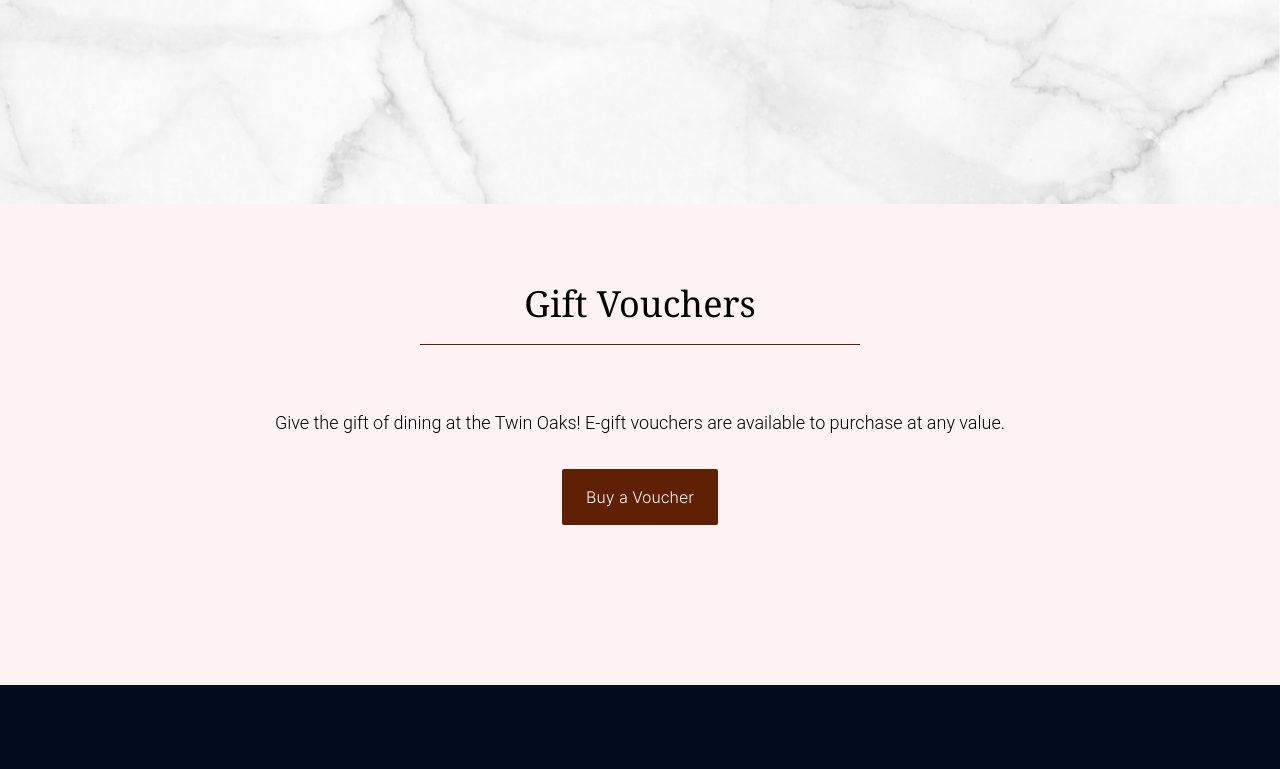
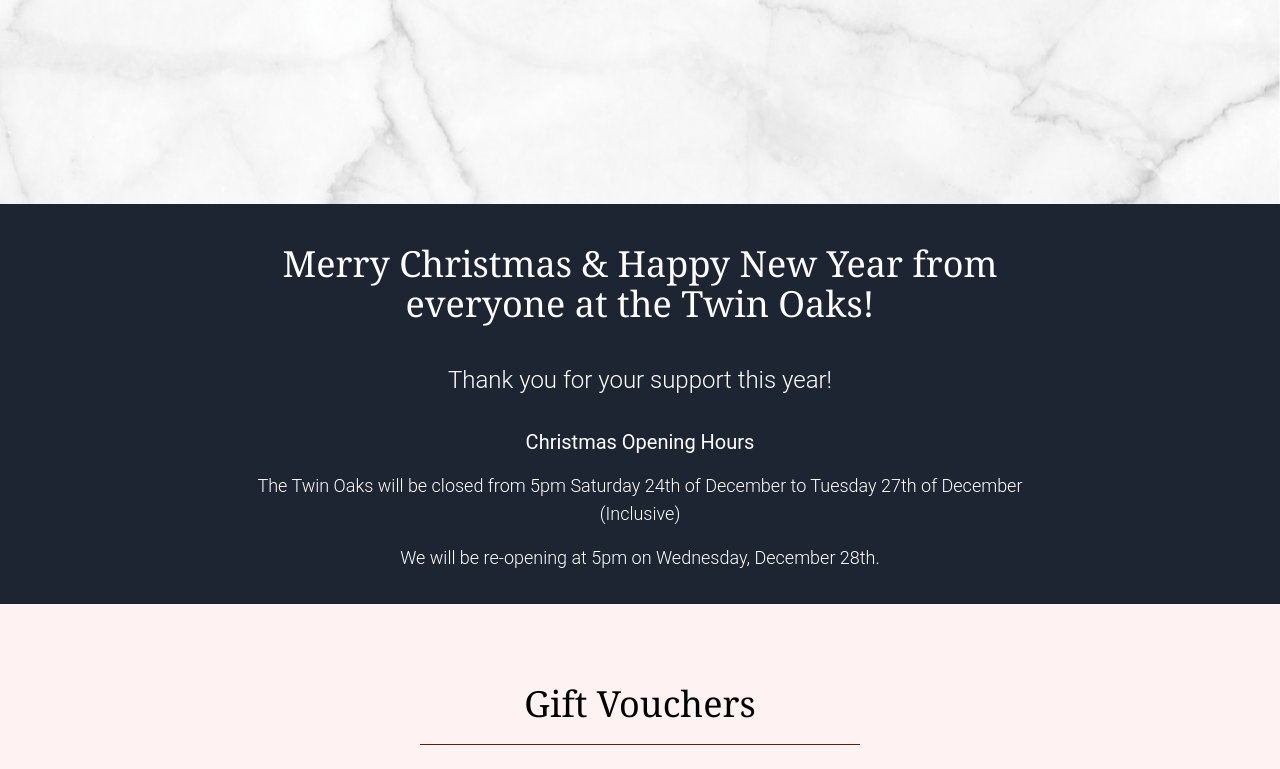
Before and after one commit to vithushan19/twin-oaks-landing, a Next.js app: page / in a window 1280 px wide. Shown: the part 576-1345 px from the top of the page. Built offline with nearby package versions, Linux system fonts and the light colour scheme.

Commit message:
Update index.tsx
christmas hours update

```diff
--- a/src/pages/index.tsx
+++ b/src/pages/index.tsx
@@ -178,6 +178,27 @@ export default function Landing() {
             defer
           ></script>
         </div>
+      </div>
+      <div
+        id='giftcards'
+        className='font-divlayfair flex w-full flex-col items-center bg-greyBlue h px-16 text-center text-white sm:px-60'
+      >
+        <p className='mb-10 mt-10 font-playfair text-4xl'>Merry Christmas & Happy New Year from everyone at the Twin Oaks!</p>
+
+        <p className='mb-8 font-roboto text-2xl font-light from-stone-900'>
+       Thank you for your support this year!
+        </p>
+        <p className='mb-4 font-roboto text-xl font-Bold from-stone-900'>
+       Christmas Opening Hours
+        </p>
+        <p className='mb-4 font-roboto text-lg font-light from-stone-900'>
+       The Twin Oaks will be closed from 5pm Saturday 24th of December to Tuesday 27th of December (Inclusive)
+        </p>
+        <p className='mb-8 font-roboto text-lg font-light from-stone-900'>
+       We will be re-opening at 5pm on Wednesday, December 28th.
+        </p>
+
+
       </div>
       <div
         id='giftcards'
```
